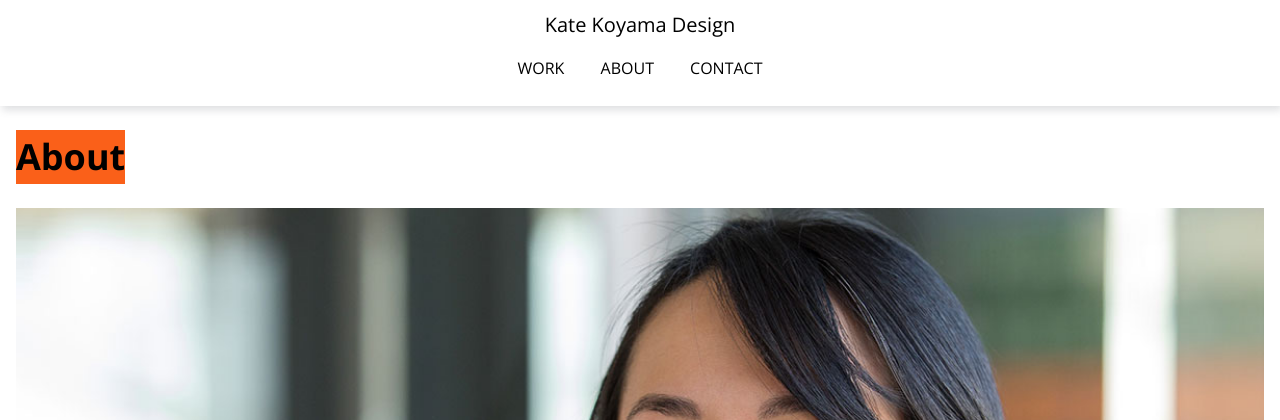
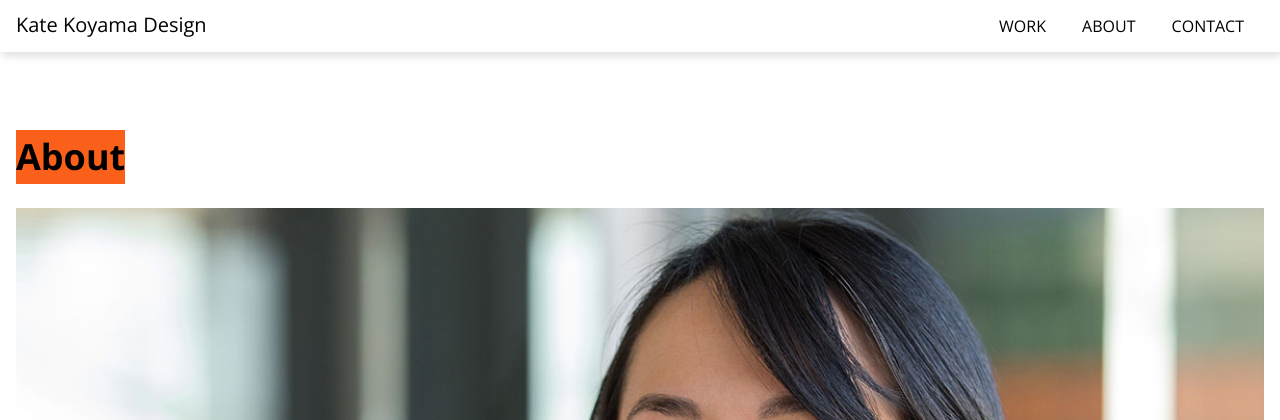
Before and after one commit to katekoyama/portfolio-website, a PHP site: page /about.html in a window 1280 px wide. Shown: the top 420 px of the page. Run offline with PHP 8.4, Linux system fonts and the light colour scheme; some libraries are stand-ins or nearby versions.

Commit message:
Added media query to header and nav

```diff
--- a/css/style.css
+++ b/css/style.css
@@ -154,3 +154,34 @@ main{
 #footer h2{
   text-align: center;
 }
+
+/* media queries */
+
+/* ==============================
+Medium devices (640px and larger)
+================================= */
+@media only screen and (min-width: 640px) {
+  header{
+    text-align: unset;
+  }
+
+  nav{
+    width: auto;
+    float: right;
+  }
+  nav > ul{
+    margin: 4px;
+  }
+}
+
+/* ==============================
+Large devices (1024px or larger)
+================================= */
+@media only screen and (min-width: 1024px) {
+}
+
+/* ==============================
+X-large devices (1440px or larger)
+================================= */
+@media only screen and (min-width: 1440px) {
+}
```
